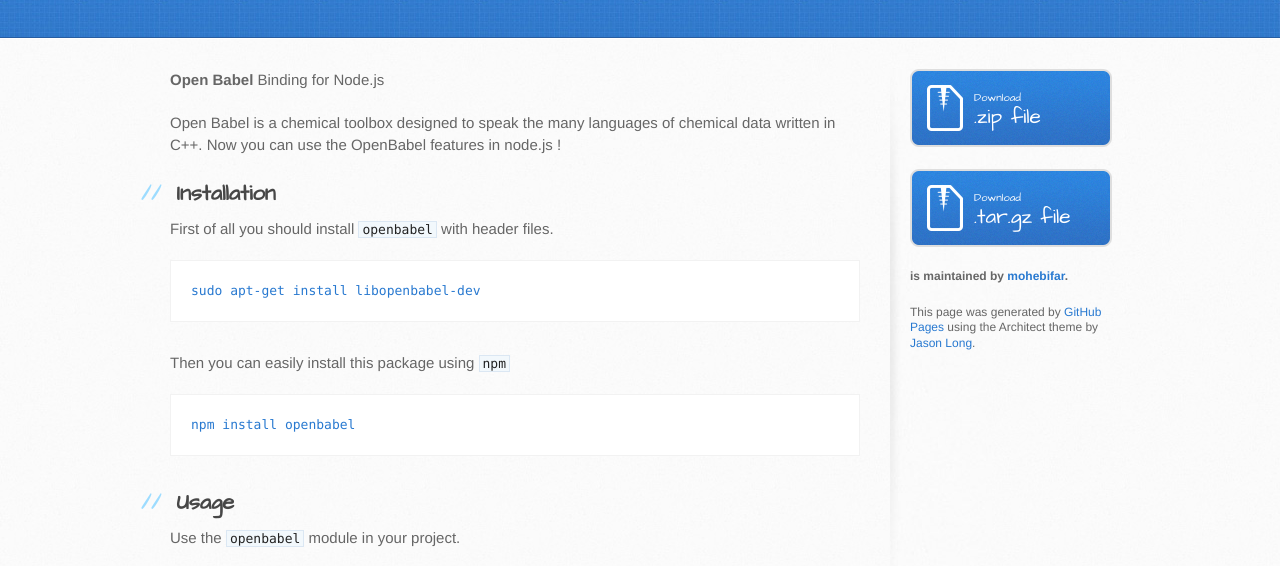
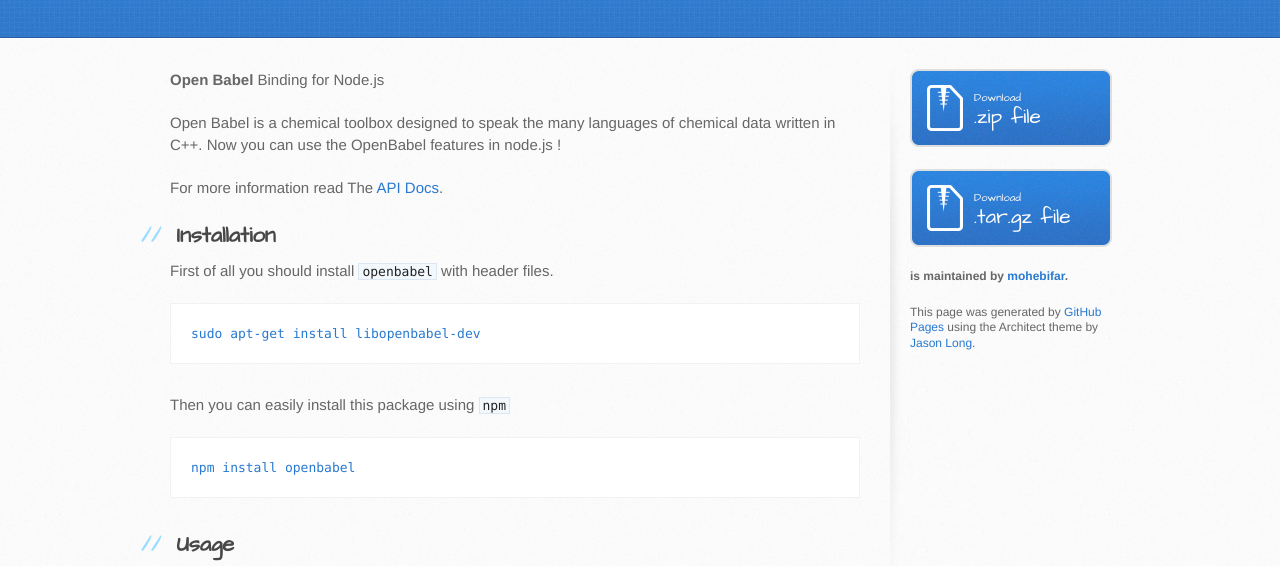
Before and after one commit to mohebifar/openbabel-node, a plain HTML site: page index.html in a window 1280 px wide. Shown: the part 163-729 px from the top of the page. Drawn offline with Linux system fonts and the light colour scheme.

Commit message:
Update index.html

```diff
--- a/index.html
+++ b/index.html
@@ -32,6 +32,7 @@
 
 <p>Open Babel is a chemical toolbox designed to speak the many languages of chemical data written in C++. Now you can use the OpenBabel features in node.js !</p>
 
+<p>For more information read The <strong><a href="http://mohebifar.github.io/openbabel-node/api">API Docs</a></strong>.</p>
 <h2>
 <a id="installation" class="anchor" href="#installation" aria-hidden="true"><span class="octicon octicon-link"></span></a>Installation</h2>
 
```
